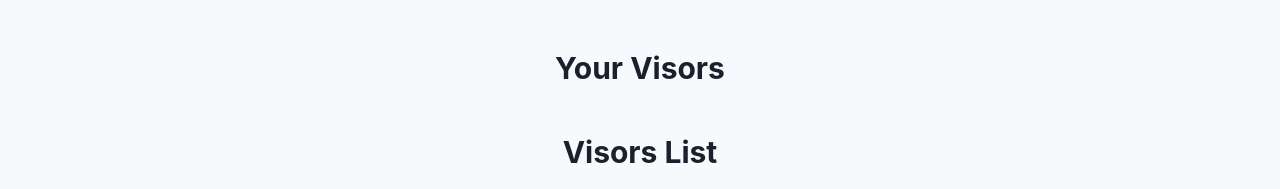
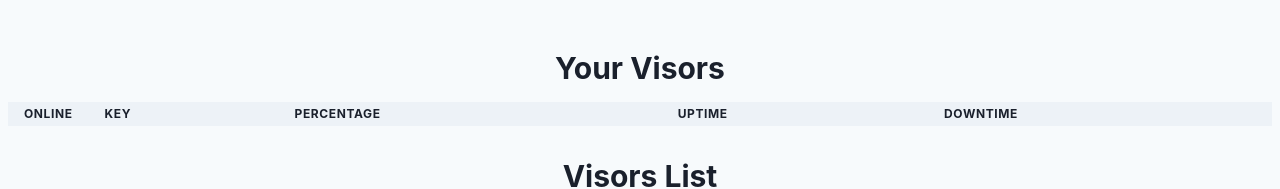
Before and after one commit to madeinchema/skywire-uptime-tracker, a Next.js app: page / in a window 1280 px wide. Shown: the part 246-435 px from the top of the page. Built offline with nearby package versions, Linux system fonts and the light colour scheme.

Commit message:
replace Grid with VisorsTable, move els inside from index

```diff
--- a/components/modules/MyVisors.tsx
+++ b/components/modules/MyVisors.tsx
@@ -1,7 +1,7 @@
-import { Grid } from '@chakra-ui/layout'
+import { Heading, VStack } from '@chakra-ui/layout'
 import React from 'react'
 import useMyVisors from '../../hooks/useMyVisors'
-import VisorCard from '../VisorCard'
+import VisorsUptimeTable from '../VisorsTable'
 
 const MyVisors = (): JSX.Element => {
   const {
@@ -10,24 +10,12 @@ const MyVisors = (): JSX.Element => {
   } = useMyVisors()
 
   return (
-    <Grid
-      templateColumns={{
-        base: '1fr',
-        md: '1fr 1fr',
-        xl: 'repeat(3, 1fr)',
-      }}
-      gap={5}
-      px={2}
-    >
-      {myVisors &&
-        myVisors.map((visor) => (
-          <VisorCard
-            key={visor.key}
-            visor={visor}
-            onLabelSubmit={updateVisorLabel}
-          />
-        ))}
-    </Grid>
+    <VStack spacing={4} w="100%">
+      <Heading as="h1" size="lg">
+        Your Visors
+      </Heading>
+      <VisorsUptimeTable dataSource={myVisors} />
+    </VStack>
   )
 }
 
--- a/pages/index.tsx
+++ b/pages/index.tsx
@@ -14,12 +14,9 @@ const IndexPage = (): JSX.Element => {
           </Heading>
           <AddVisor />
         </VStack>
-        <VStack spacing={4} w="100%">
-          <Heading as="h1" size="lg">
-            Your Visors
-          </Heading>
-          <MyVisors />
-        </VStack>
+
+        <MyVisors />
+
         <Heading as="h1" size="lg">
           Visors List
         </Heading>
```
